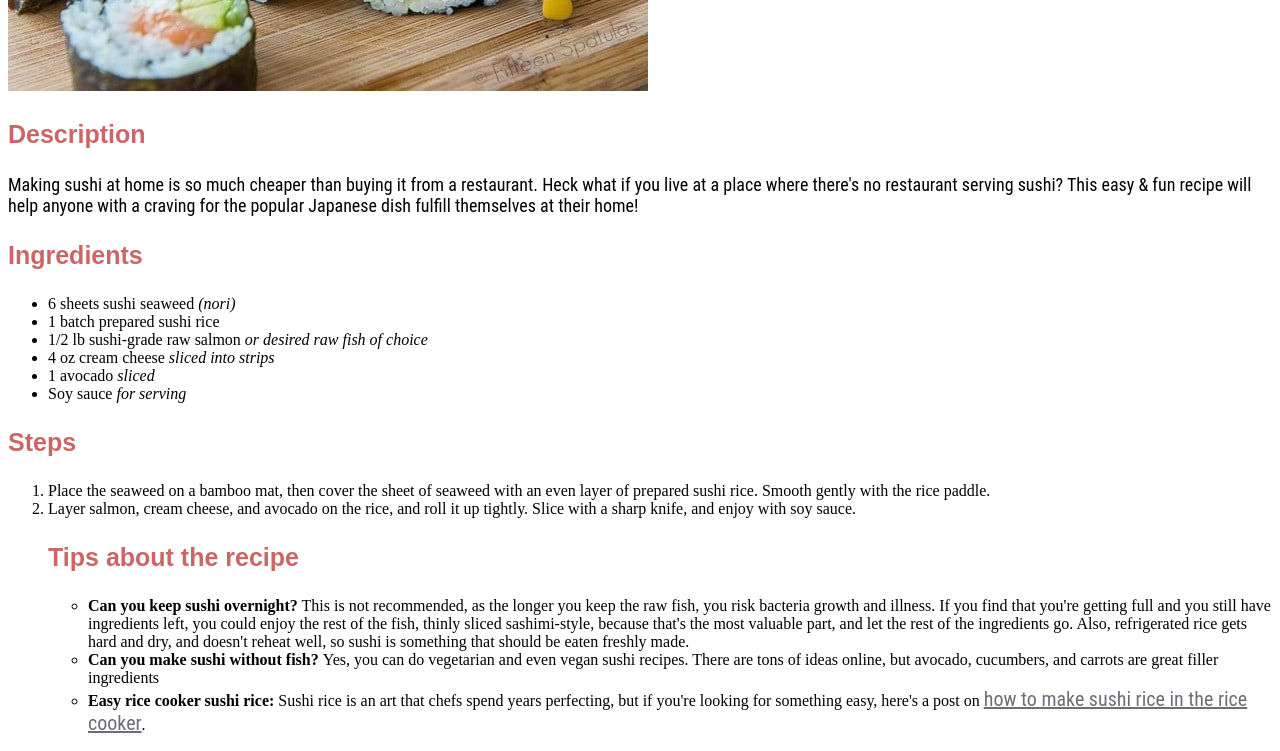
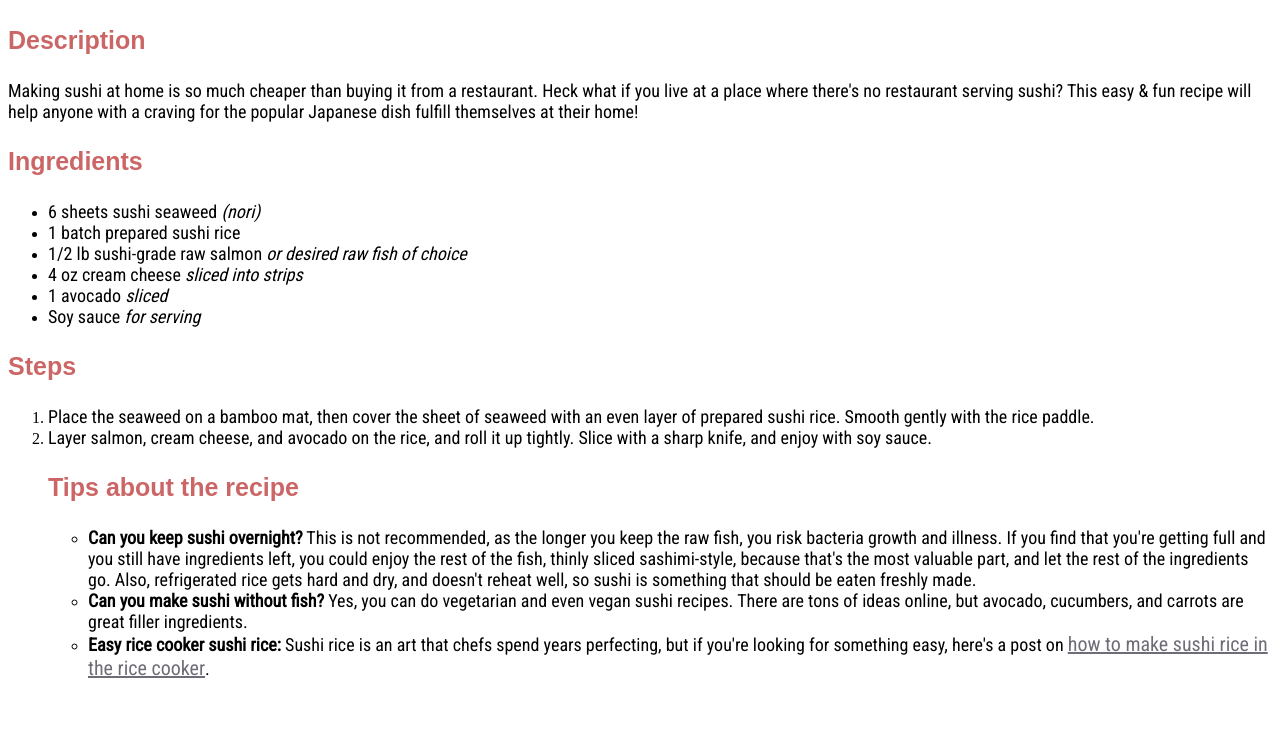
Before and after one commit to mell62/odin-recipes, a plain HTML site: page recipes/Sushi/sushi.html in a window 1280 px wide. Shown: the part 445-1196 px from the top of the page. After the commit the page ends 1141 px from the top, so only its background shows below. Drawn offline with Linux system fonts and the light colour scheme; a web font is replaced by a local one.

Commit message:
Add major yet basic styling changes to all elements. Various google fonts imported

```diff
--- a/recipes/Sushi/sushi.html
+++ b/recipes/Sushi/sushi.html
@@ -6,12 +6,12 @@
     <link rel="stylesheet" href="../../styles.css" />
     <link
       rel="stylesheet"
-      href="https://fonts.googleapis.com/css?family=Gentium Book Plus"
+      href="https://fonts.googleapis.com/css?family=Gentium Book Plus|Arima|Roboto Condensed"
     />
   </head>
   <body>
     <h1>Sushi</h1>
-    <img src="../../images/sushi.jpg" />
+    <img src="../../images/sushi.jpg" height="auto" width="500px"/>
     <h3>Description</h3>
     <p>
       Making sushi at home is so much cheaper than buying it from a restaurant.
@@ -21,50 +21,52 @@
     </p>
     <h3>Ingredients</h3>
     <ul>
-      <li>6 sheets sushi seaweed <em>(nori)</em></li>
-      <li>1 batch prepared sushi rice</li>
       <li>
-        1/2 lb sushi-grade raw salmon <em>or desired raw fish of choice</em>
+        <div class="ingredients"> 6 sheets sushi seaweed <em>(nori)</em></div>
       </li>
-      <li>4 oz cream cheese <em>sliced into strips</em></li>
-      <li>1 avocado <em>sliced</em></li>
-      <li>Soy sauce <em>for serving</em></li>
+      <li><div class="ingredients">1 batch prepared sushi rice</li></div>
+      <li>
+        <div class="ingredients">1/2 lb sushi-grade raw salmon <em>or desired raw fish of choice</em></div>
+      </li>
+      <li><div class="ingredients">4 oz cream cheese <em>sliced into strips</em></div></li>
+      <li><div class="ingredients">1 avocado <em>sliced</em></div></li>
+      <li><div class="ingredients">Soy sauce <em>for serving</em></div></li>
     </ul>
     <h3>Steps</h3>
     <ol>
       <li>
-        Place the seaweed on a bamboo mat, then cover the sheet of seaweed with
+        <div class="steps">Place the seaweed on a bamboo mat, then cover the sheet of seaweed with
         an even layer of prepared sushi rice. Smooth gently with the rice
-        paddle.
+        paddle.</div>
       </li>
       <li>
-        Layer salmon, cream cheese, and avocado on the rice, and roll it up
-        tightly. Slice with a sharp knife, and enjoy with soy sauce.
+        <div class="steps">Layer salmon, cream cheese, and avocado on the rice, and roll it up
+        tightly. Slice with a sharp knife, and enjoy with soy sauce.</div>
       </li>
       <h3>Tips about the recipe</h3>
       <ul>
         <li>
-          <strong>Can you keep sushi overnight?</strong> This is not
+          <div class="tips"><strong>Can you keep sushi overnight?</strong> This is not
           recommended, as the longer you keep the raw fish, you risk bacteria
           growth and illness. If you find that you're getting full and you still
           have ingredients left, you could enjoy the rest of the fish, thinly
           sliced sashimi-style, because that's the most valuable part, and let
           the rest of the ingredients go. Also, refrigerated rice gets hard and
           dry, and doesn't reheat well, so sushi is something that should be
-          eaten freshly made.
+          eaten freshly made.</div>
         </li>
         <li>
-          <strong>Can you make sushi without fish? </strong>Yes, you can do
+          <div class="tips"><strong>Can you make sushi without fish? </strong>Yes, you can do
           vegetarian and even vegan sushi recipes. There are tons of ideas
           online, but avocado, cucumbers, and carrots are great filler
-          ingredients
+          ingredients.</div>
         </li>
         <li>
-          <strong>Easy rice cooker sushi rice:</strong> Sushi rice is an art
+          <div class="tips"><strong>Easy rice cooker sushi rice:</strong> Sushi rice is an art
           that chefs spend years perfecting, but if you're looking for something
           easy, here's a post on
           <a href="sushi_rice.html">how to make sushi rice in the rice cooker</a
-          >.
+          >.</div>
         </li>
       </ul>
     </ol>
```
